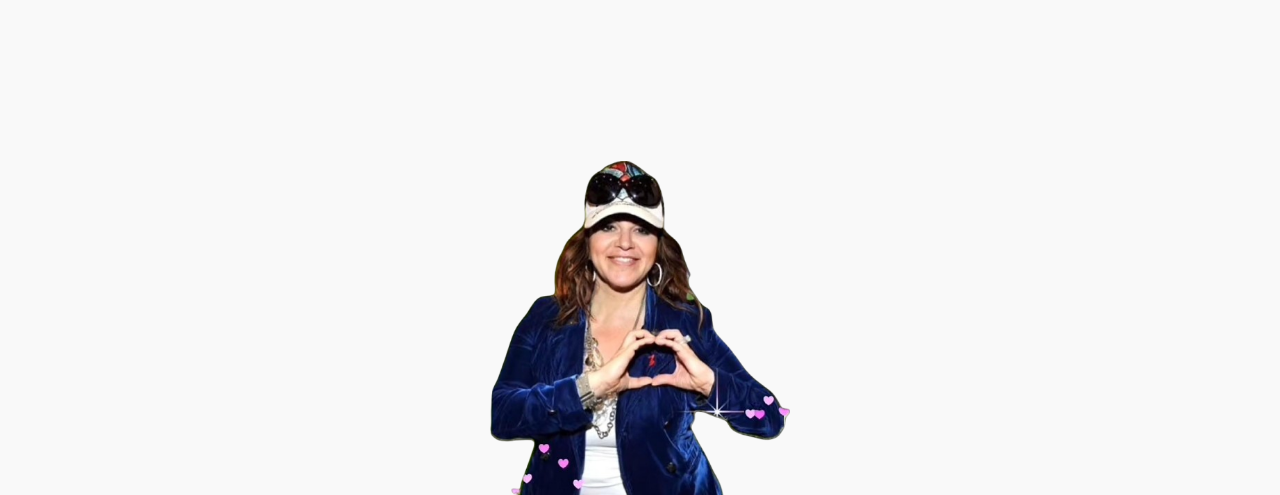
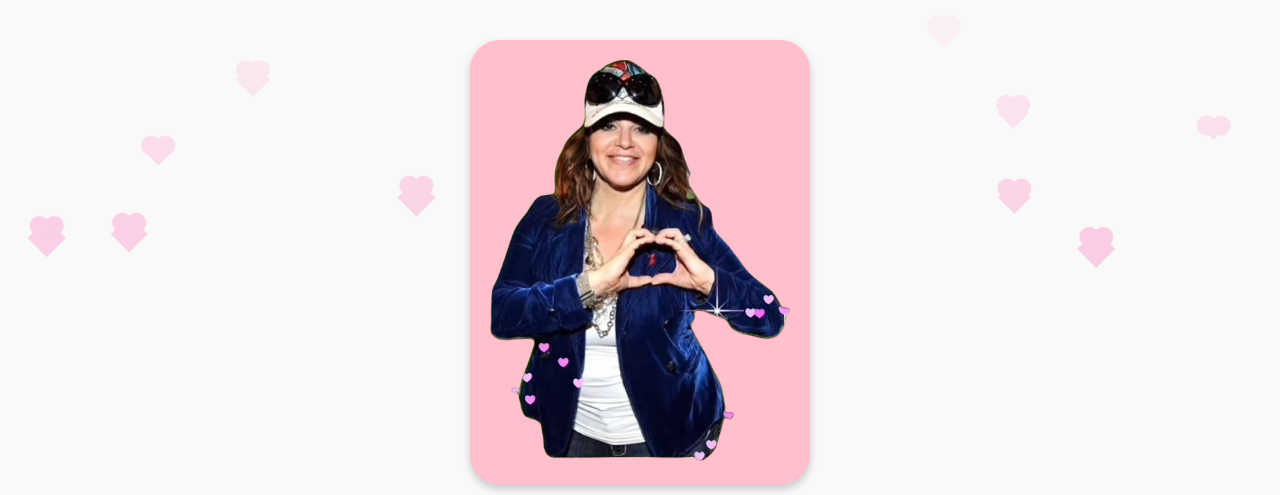
Before and after one commit to gerson98/INVITACION-ANA-, a plain HTML site: page si.html in a window 1280 px wide. Shown: the top 495 px of the page. Drawn offline with Linux system fonts and the light colour scheme.

Commit message:
Update si.html

```diff
--- a/si.html
+++ b/si.html
@@ -3,7 +3,6 @@
 <head>
   <meta charset="UTF-8" />
   <meta name="viewport" content="width=device-width, initial-scale=1.0" />
-  <link rel="stylesheet" href="style.css" />
   <title>Pregúntale a tu flaca</title>
   <style>
     body {
@@ -11,11 +10,24 @@
       background-color: #f9f9f9;
       text-align: center;
       padding: 2rem;
+      overflow: hidden;
+      position: relative;
     }
 
     .container {
       max-width: 600px;
       margin: auto;
+      position: relative;
+      z-index: 1;
+    }
+
+    .image-container {
+      display: inline-block;
+      background-color: #ffc0cb;
+      padding: 20px;
+      border-radius: 30px;
+      box-shadow: 0 4px 8px rgba(0, 0, 0, 0.2);
+      position: relative;
     }
 
     .image-container img {
@@ -28,15 +40,66 @@
       margin-top: 1rem;
       color: #333;
     }
+
+    /* Corazones flotando */
+    .heart {
+      position: absolute;
+      width: 20px;
+      height: 20px;
+      background-color: #ff69b4;
+      transform: rotate(45deg);
+      animation: floatUp 6s linear infinite;
+    }
+
+    .heart::before,
+    .heart::after {
+      content: '';
+      position: absolute;
+      width: 20px;
+      height: 20px;
+      background-color: #ff69b4;
+      border-radius: 50%;
+    }
+
+    .heart::before {
+      top: -10px;
+      left: 0;
+    }
+
+    .heart::after {
+      left: -10px;
+      top: 0;
+    }
+
+    @keyframes floatUp {
+      0% {
+        transform: translateY(100vh) rotate(45deg);
+        opacity: 1;
+      }
+      100% {
+        transform: translateY(-10vh) rotate(45deg);
+        opacity: 0;
+      }
+    }
   </style>
 </head>
 <body>
+  <!-- Corazones generados con JS -->
+  <script>
+    for (let i = 0; i < 20; i++) {
+      const heart = document.createElement('div');
+      heart.classList.add('heart');
+      heart.style.left = Math.random() * 100 + 'vw';
+      heart.style.animationDuration = 4 + Math.random() * 4 + 's';
+      heart.style.width = heart.style.height = 15 + Math.random() * 15 + 'px';
+      document.body.appendChild(heart);
+    }
+  </script>
+
   <div class="container">
-    <!-- Imagen reemplazando el GIF -->
     <div class="image-container">
       <img src="jenyrivera-removebg-preview.png" alt="Imagen de Jenny Rivera" />
     </div>
-
     <h1>Heheheh, ¡Lo sabía!</h1>
   </div>
 </body>
```
